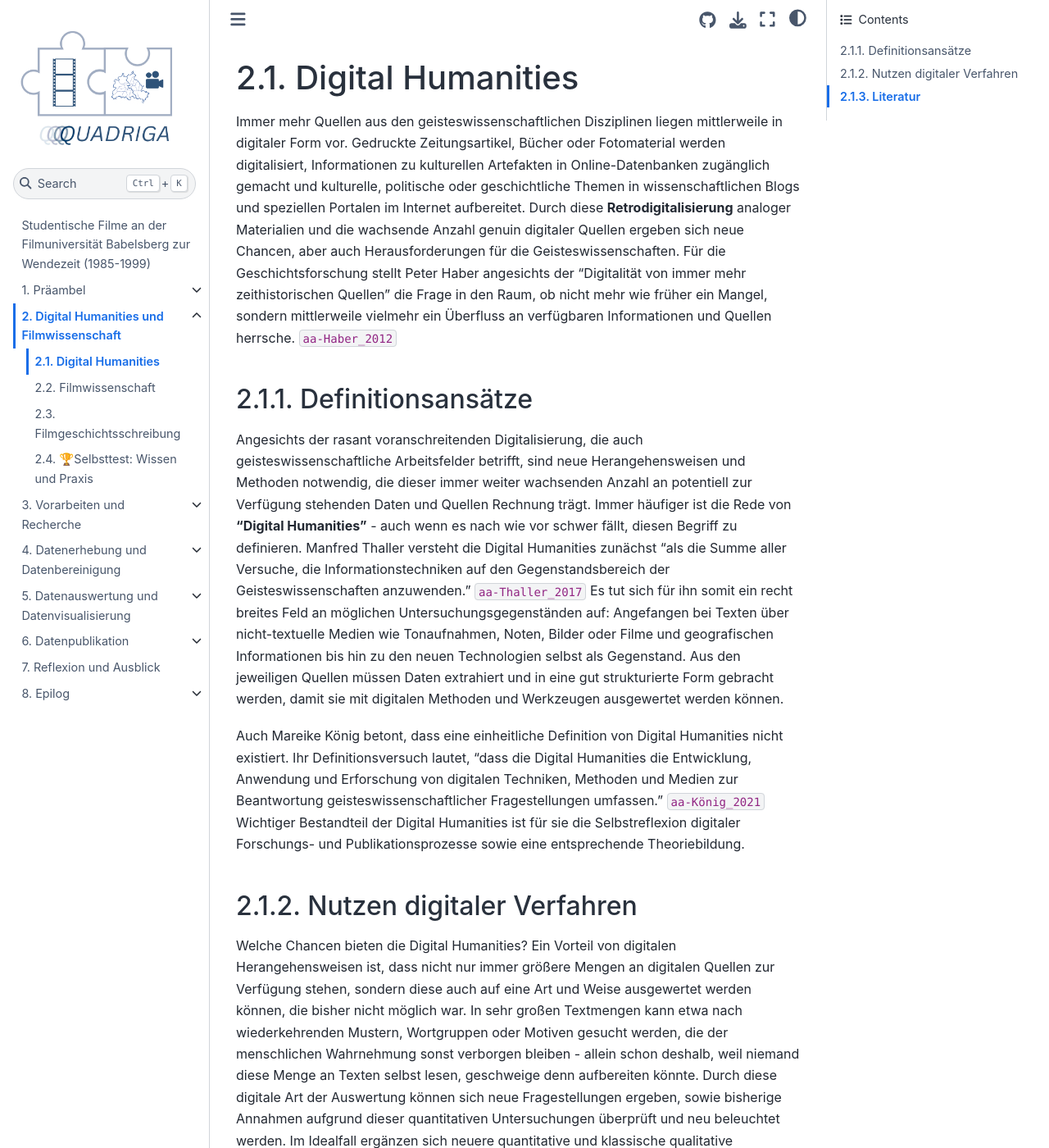
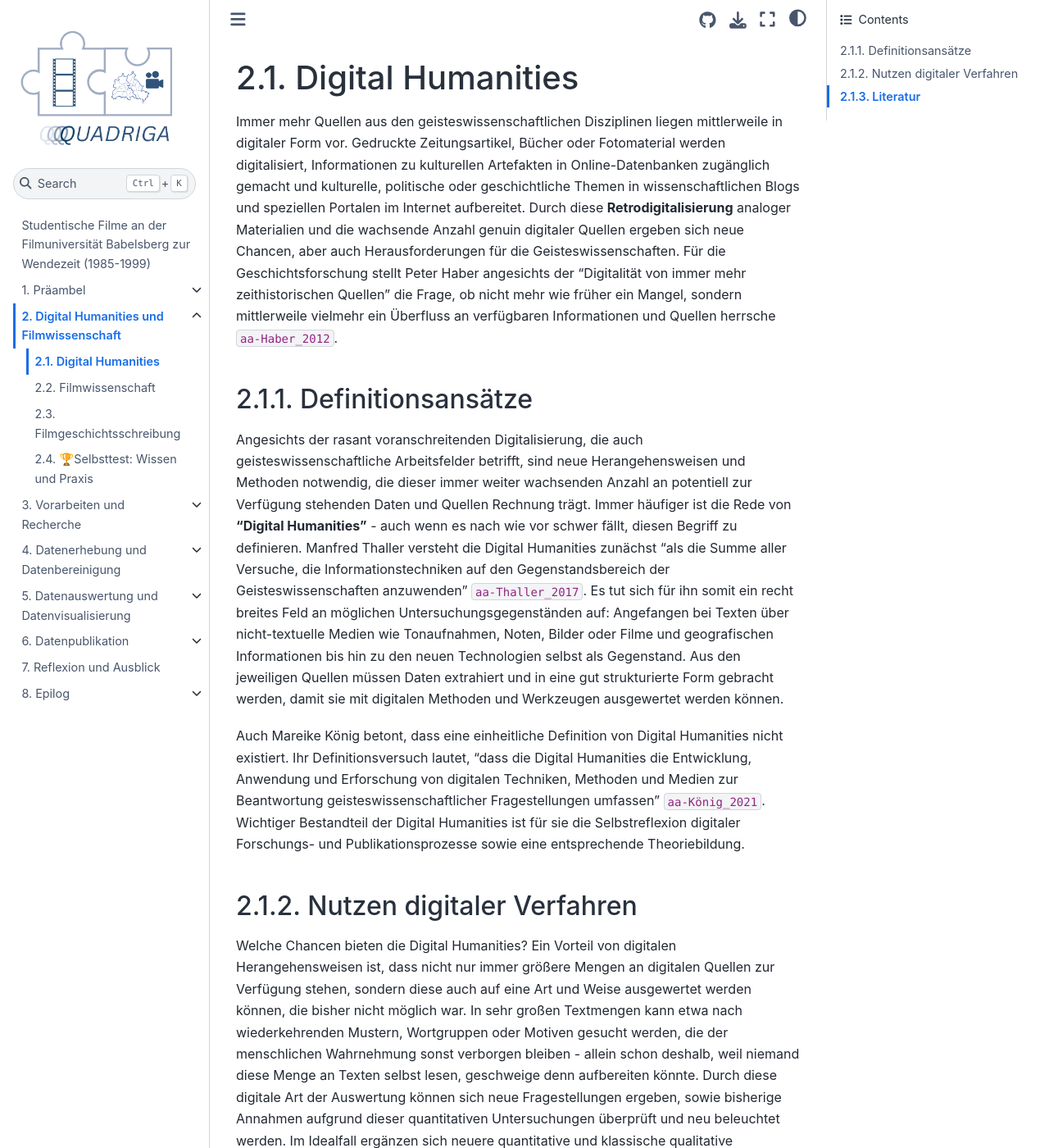
Before and after one commit to quadriga-dk/Bewegtes-Bild-Fallstudie-2, a Jupyter Book: the page built from einleitung/digital_humanities.md, in a window 1280 px wide and 1400 px high. Shown: the whole window at 82% size. Built offline with Jupyter Book 1.0.4 settings and Sphinx 7.4.7 and the Sphinx Book theme 1.1.4, drawn with Linux system fonts in a browser that asks for light colours; cross-references to code outside the pages are shown as plain code; some of the changed text lies outside the part shown.

Commit message:
Update digital_humanities.md

````diff
--- a/einleitung/digital_humanities.md
+++ b/einleitung/digital_humanities.md
@@ -1,15 +1,15 @@
 # Digital Humanities
-Immer mehr Quellen aus den geisteswissenschaftlichen Disziplinen liegen mittlerweile in digitaler Form vor. Gedruckte Zeitungsartikel, Bücher oder Fotomaterial werden digitalisiert, Informationen zu kulturellen Artefakten in Online-Datenbanken zugänglich gemacht und kulturelle, politische oder geschichtliche Themen in wissenschaftlichen Blogs und speziellen Portalen im Internet aufbereitet. Durch diese **Retrodigitalisierung** analoger Materialien und die wachsende Anzahl genuin digitaler Quellen ergeben sich neue Chancen, aber auch Herausforderungen für die Geisteswissenschaften. Für die Geschichtsforschung stellt Peter Haber angesichts der "Digitalität von immer mehr zeithistorischen Quellen" die Frage in den Raum, ob nicht mehr wie früher ein Mangel, sondern mittlerweile vielmehr ein Überfluss an verfügbaren Informationen und Quellen herrsche. {cite}`aa-Haber_2012`
+Immer mehr Quellen aus den geisteswissenschaftlichen Disziplinen liegen mittlerweile in digitaler Form vor. Gedruckte Zeitungsartikel, Bücher oder Fotomaterial werden digitalisiert, Informationen zu kulturellen Artefakten in Online-Datenbanken zugänglich gemacht und kulturelle, politische oder geschichtliche Themen in wissenschaftlichen Blogs und speziellen Portalen im Internet aufbereitet. Durch diese **Retrodigitalisierung** analoger Materialien und die wachsende Anzahl genuin digitaler Quellen ergeben sich neue Chancen, aber auch Herausforderungen für die Geisteswissenschaften. Für die Geschichtsforschung stellt Peter Haber angesichts der "Digitalität von immer mehr zeithistorischen Quellen" die Frage, ob nicht mehr wie früher ein Mangel, sondern mittlerweile vielmehr ein Überfluss an verfügbaren Informationen und Quellen herrsche {cite}`aa-Haber_2012`.
 
 ## Definitionsansätze
 
-Angesichts der rasant voranschreitenden Digitalisierung, die auch geisteswissenschaftliche Arbeitsfelder betrifft, sind neue Herangehensweisen und Methoden notwendig, die dieser immer weiter wachsenden Anzahl an potentiell zur Verfügung stehenden Daten und Quellen Rechnung trägt. Immer häufiger ist die Rede von **"Digital Humanities"** - auch wenn es nach wie vor schwer fällt, diesen Begriff zu definieren. Manfred Thaller versteht die Digital Humanities zunächst "als die Summe aller Versuche, die Informationstechniken auf den Gegenstandsbereich der Geisteswissenschaften anzuwenden." {cite}`aa-Thaller_2017` Es tut sich für ihn somit ein recht breites Feld an möglichen Untersuchungsgegenständen auf: Angefangen bei Texten über nicht-textuelle Medien wie Tonaufnahmen, Noten, Bilder oder Filme und geografischen Informationen bis hin zu den neuen Technologien selbst als Gegenstand. Aus den jeweiligen Quellen müssen Daten extrahiert und in eine gut strukturierte Form gebracht werden, damit sie mit digitalen Methoden und Werkzeugen ausgewertet werden können.
+Angesichts der rasant voranschreitenden Digitalisierung, die auch geisteswissenschaftliche Arbeitsfelder betrifft, sind neue Herangehensweisen und Methoden notwendig, die dieser immer weiter wachsenden Anzahl an potentiell zur Verfügung stehenden Daten und Quellen Rechnung trägt. Immer häufiger ist die Rede von **"Digital Humanities"** - auch wenn es nach wie vor schwer fällt, diesen Begriff zu definieren. Manfred Thaller versteht die Digital Humanities zunächst "als die Summe aller Versuche, die Informationstechniken auf den Gegenstandsbereich der Geisteswissenschaften anzuwenden" {cite}`aa-Thaller_2017`. Es tut sich für ihn somit ein recht breites Feld an möglichen Untersuchungsgegenständen auf: Angefangen bei Texten über nicht-textuelle Medien wie Tonaufnahmen, Noten, Bilder oder Filme und geografischen Informationen bis hin zu den neuen Technologien selbst als Gegenstand. Aus den jeweiligen Quellen müssen Daten extrahiert und in eine gut strukturierte Form gebracht werden, damit sie mit digitalen Methoden und Werkzeugen ausgewertet werden können.
 
-Auch Mareike König betont, dass eine einheitliche Definition von Digital Humanities nicht existiert. Ihr Definitionsversuch lautet, "dass die Digital Humanities die Entwicklung, Anwendung und Erforschung von digitalen Techniken, Methoden und Medien zur Beantwortung geisteswissenschaftlicher Fragestellungen umfassen." {cite}`aa-König_2021` Wichtiger Bestandteil der Digital Humanities ist für sie die Selbstreflexion digitaler Forschungs- und Publikationsprozesse sowie eine entsprechende Theoriebildung.
+Auch Mareike König betont, dass eine einheitliche Definition von Digital Humanities nicht existiert. Ihr Definitionsversuch lautet, "dass die Digital Humanities die Entwicklung, Anwendung und Erforschung von digitalen Techniken, Methoden und Medien zur Beantwortung geisteswissenschaftlicher Fragestellungen umfassen" {cite}`aa-König_2021`. Wichtiger Bestandteil der Digital Humanities ist für sie die Selbstreflexion digitaler Forschungs- und Publikationsprozesse sowie eine entsprechende Theoriebildung.
 
 ## Nutzen digitaler Verfahren
 
-Welche Chancen bieten die Digital Humanities? Ein Vorteil von digitalen Herangehensweisen ist, dass nicht nur immer größere Mengen an digitalen Quellen zur Verfügung stehen, sondern diese auch auf eine Art und Weise ausgewertet werden können, die bisher nicht möglich war. In sehr großen Textmengen kann etwa nach wiederkehrenden Mustern, Wortgruppen oder Motiven gesucht werden, die der menschlichen Wahrnehmung sonst verborgen bleiben - allein schon deshalb, weil niemand diese Menge an Texten selbst lesen, geschweige denn aufbereiten könnte. Durch diese digitale Art der Auswertung können sich neue Fragestellungen ergeben, sowie bisherige Annahmen aufgrund dieser quantitativen Untersuchungen überprüft und neu beleuchtet werden. Im Idealfall ergänzen sich neuere quantitative und klassische qualitative geisteswissenschaftliche Herangehensweisen und können so zu neuen Erkenntnissen führen. Nicht zuletzt werden die digitalisierten Quellen und erarbeiteten Forschungsdaten in Repositorien und Datenbanken öffentlich zugänglich gemacht und leisten somit einen Beitrag auf dem Weg zur Nachnutzbarkeit in Open Science.
+Welche Chancen bieten die Digital Humanities? Ein Vorteil von digitalen Herangehensweisen ist, dass nicht nur immer größere Mengen an digitalen Quellen zur Verfügung stehen, sondern diese auch auf eine Art und Weise ausgewertet werden können, die bisher nicht möglich war. In sehr großen Textmengen kann etwa nach wiederkehrenden Mustern, Wortgruppen oder Motiven gesucht werden, die der menschlichen Wahrnehmung sonst verborgen bleiben - allein schon deshalb, weil niemand diese Menge an Texten selbst lesen, geschweige denn aufbereiten könnte. Durch diese digitale Art der Auswertung können sich neue Fragestellungen ergeben, sowie bisherige Annahmen aufgrund dieser quantitativen Untersuchungen überprüft und neu beleuchtet werden. Im Idealfall ergänzen sich neuere quantitative und klassische qualitative geisteswissenschaftliche Herangehensweisen und können so zu neuen Erkenntnissen führen. Nicht zuletzt werden die digitalisierten Quellen und erarbeiteten Forschungsdaten in [Repositorien](../publikation/forschungsdaten.md#repositorien) und Datenbanken öffentlich zugänglich gemacht und leisten somit einen Beitrag auf dem Weg zur Nachnutzbarkeit im Sinne der Open Science.
 
 ## Literatur
 ```{bibliography}
````
